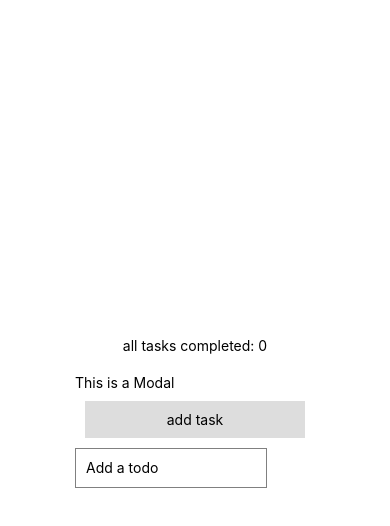
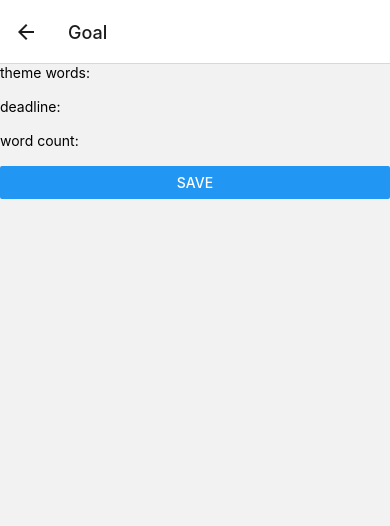
Before and after one commit to kozakevich13/react-native-note, a React Native app: screen /Goal in a window 390 px wide. Shown: the top 526 px of the page. Built offline with nearby package versions, Linux system fonts and the light colour scheme.

Commit message:
add localstorage and new screens

```diff
--- a/App.js
+++ b/App.js
@@ -1,118 +1,24 @@
-import React, { useState, useEffect } from 'react';
-import { View, TextInput, StyleSheet, Text, TouchableOpacity } from 'react-native';
-import AsyncStorage from '@react-native-async-storage/async-storage';
+import * as React from 'react';
+import {NavigationContainer} from '@react-navigation/native';
+import {createNativeStackNavigator} from '@react-navigation/native-stack';
+import HomeScreen from './screens/HomeScreen ';
+import GoalScreen from './screens/GoalScreen';
 
-const STORAGE_KEY = '@todos';
+const Stack = createNativeStackNavigator();
 
-
-const TodoList = () => {
-  const [textInput, setTextInput] = useState('');
-  const [todos, setTodos] = useState([]);
-  const [mainCounter, setMainCounter] = useState(0)
-  const [modalVisible, setModalVisible] = useState(false);
-
-  useEffect(() => {
-    loadTodos();
-  }, []);
-
-  const addTodo = () => {
-    setTodos([...todos, textInput]);
-    setTextInput('');
-  };
-
-  const deleteTodo = (index) => {
-    const newTodos = [...todos];
-    newTodos.splice(index, 1);
-    setTodos(newTodos);
-    setMainCounter(mainCounter + 1)
-  };
-
-  const saveTodos = async () => {
-    try {
-      await AsyncStorage.setItem(STORAGE_KEY, JSON.stringify(todos));
-    } catch (error) {
-      console.log(error);
-    }
-  };
-
-  const loadTodos = async () => {
-    try {
-      const todosFromStorage = await AsyncStorage.getItem(STORAGE_KEY);
-      if (todosFromStorage !== null) {
-        setTodos(JSON.parse(todosFromStorage));
-      }
-    } catch (error) {
-      console.log(error);
-    }
-  };
-
-  useEffect(() => {
-    saveTodos();
-  }, [todos]);
-
+const App = () => {
   return (
-    <View style={styles.container}>
-      <Text style={styles.textTack}>all tasks completed: {mainCounter}</Text>
-
-
-      {todos.map((todo, index) => (
-        <TouchableOpacity key={index} onPress={() => deleteTodo(index)}>
-          <Text style={styles.todo}>{todo}</Text>
-        </TouchableOpacity>
-      ))}
-
-          <View style={styles.modalContainer}>
-            <Text style={styles.modalTitle}>This is a Modal</Text>
-            <TouchableOpacity style={styles.button} onPress={addTodo}>
-              <Text>add task</Text>
-            </TouchableOpacity>
-            <TextInput
-              style={styles.input}
-              placeholder="Add a todo"
-              value={textInput}
-              onChangeText={(text) => setTextInput(text)}
-            />
-
-          </View>
-
-    </View>
+    <NavigationContainer>
+      <Stack.Navigator>
+        <Stack.Screen
+          name="Home"
+          component={HomeScreen}
+          options={{title: 'Welcome'}}
+        />
+        <Stack.Screen name="Goal" component={GoalScreen} />
+      </Stack.Navigator>
+    </NavigationContainer>
   );
 };
 
-const styles = StyleSheet.create({
-  container: {
-    flex: 1,
-    alignItems: 'center',
-    justifyContent: 'center',
-    padding: 20,
-  },
-
-  input: {
-    width: '80%',
-    height: 40,
-    borderColor: 'gray',
-    borderWidth: 1,
-    padding: 10,
-    marginBottom: 20,
-  },
-  todo: {
-    fontSize: 20,
-    marginBottom: 10,
-    borderColor: '#537075',
-    padding: 2,
-    borderWidth: 2,
-    backgroundColor: '#728f9f',
-    width: 200
-  },
-  button: {
-    alignItems: 'center',
-    backgroundColor: '#DDDDDD',
-    padding: 10,
-    margin: 10
-  },
-  textTack: {
-    marginBottom: 20
-  },
-});
-
-export default TodoList;
+export default App;
--- /dev/null
+++ b/screens/GoalScreen.js
@@ -0,0 +1,55 @@
+import React, { useState, useEffect } from 'react';
+import { View, Text, TextInput, Button } from 'react-native';
+import AsyncStorage from '@react-native-async-storage/async-storage';
+
+
+const GoalScreen = ({navigation, route}) => {
+  const [goals, setGoals] = useState([])
+  const [formValues, setFormValues] = useState({
+    themeWords: '',
+    deadline: '',
+    wordCount: ''
+  });
+
+  useEffect(() => {
+    saveGoals();
+  }, [goals]);
+
+  const handleInputChange = (inputName, inputValue) => {
+    setFormValues(prevValues => ({
+      ...prevValues,
+      [inputName]: inputValue
+    }));
+  };
+
+  const handleFormSubmit = async () => {
+    const updatedGoals = [...goals, formValues];
+    setGoals(updatedGoals);
+  };
+
+  const saveGoals = async () => {
+    try {
+      await AsyncStorage.setItem('goals', JSON.stringify(goals));
+      alert('save data')
+    } catch (error) {
+      console.log(error);
+    }
+  };
+
+    return (
+      <View>
+      <Text>theme words:</Text>
+      <TextInput value={formValues.themeWords} onChangeText={text => handleInputChange('themeWords', text)} />
+
+      <Text>deadline:</Text>
+      <TextInput value={formValues.deadline} onChangeText={text => handleInputChange('deadline', text)} />
+
+      <Text>word count:</Text>
+      <TextInput value={formValues.wordCount} onChangeText={text => handleInputChange('wordCount', text)} />
+
+      <Button title="Save" onPress={handleFormSubmit} />
+    </View>
+    )
+};
+
+  export default GoalScreen
--- /dev/null
+++ b/screens/HomeScreen .js
@@ -0,0 +1,48 @@
+import React, { useState, useEffect } from 'react';
+import { View, Text, Button } from 'react-native';
+import AsyncStorage from '@react-native-async-storage/async-storage';
+
+const HomeScreen = ({navigation}) => {
+    const [savedData, setSavedData] = useState(null);
+
+    const getSavedData = async () => {
+        try {
+        const data = await AsyncStorage.getItem('goals');
+        if (data !== null) {
+            setSavedData(JSON.parse(data));
+        }
+        } catch (error) {
+        console.log(error);
+        }
+    };
+
+    useEffect(() => {
+        getSavedData();
+    }, []);
+
+    console.log(savedData)
+
+    return (
+        <View>
+                <Button
+                    title="Go to Jane's profile"
+                    onPress={() =>
+                    navigation.navigate('Goal', {name: 'Jane'})
+                    }
+                />
+         {savedData ? (
+        <View>
+          {savedData.map((item) => (
+            <Text key={item.themeWords}>{item.themeWords}</Text>
+          ))}
+        </View>
+      ) : (
+        <Text>Loading...</Text>
+      )}
+      </View>
+
+
+    );
+  };
+
+  export default HomeScreen
```
Also changed, not shown: package.json (+8 -1 lines), screens/NewGoal.js (deleted, +0 -10 lines), 1 other file (tests, documents, lock files or other folders).
